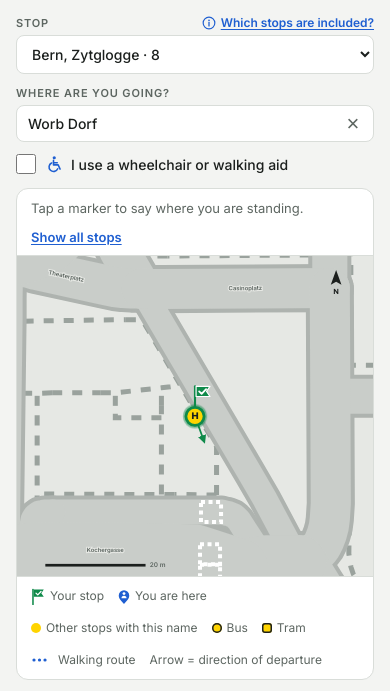
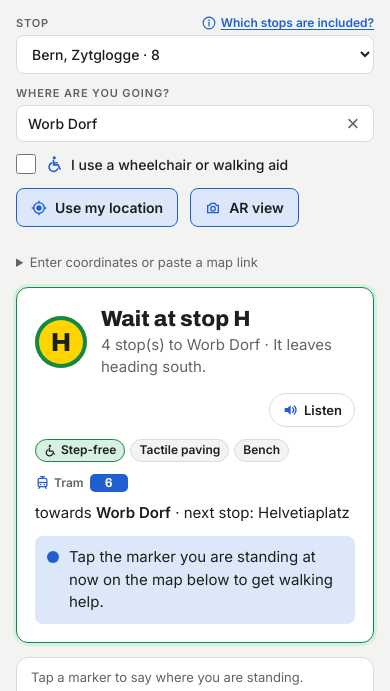
Before and after one commit to JithaJothinadh/rightside, a plain HTML site: page index.html in a window 390 px wide. Shown: the part 132-823 px from the top of the page. Drawn offline with Linux system fonts and the light colour scheme.

Commit message:
fix: put the answer above the map on phones

```diff
--- a/index.html
+++ b/index.html
@@ -38,12 +38,12 @@ h1{font:700 48px/1 "IBM Plex Sans","Archivo","Helvetica Neue",Arial,sans-serif;m
 .topnav a:hover{border-bottom-color:var(--pole)}
 .stage{display:grid;grid-template-columns:minmax(0,1fr);gap:18px}
 .panel{display:flex;flex-direction:column;gap:14px;min-width:0}
-/* phones: one column — the two dropdowns first, then the map (still on screen when the page opens),
-   then location and the answer */
+/* phones: one column - inputs, then location, then the answer, then the street plan.
+   The answer must be readable without scrolling; the map is supporting detail. */
 @media (max-width:719px){
   .stage{display:flex;flex-direction:column;gap:14px}
   .panel{display:contents}
-  .stage .ask{order:1} .stage .mapcard{order:2} .stage .locate{order:3} .stage .coord{order:4} .stage .answer{order:5}
+  .stage .ask{order:1} .stage .locate{order:2} .stage .coord{order:3} .stage .answer{order:4} .stage .mapcard{order:5}
   .stage svg.map{max-height:38vh}
   .mapcard .hint{padding:8px 12px}
   .legend{padding:8px 12px;gap:10px}
```
